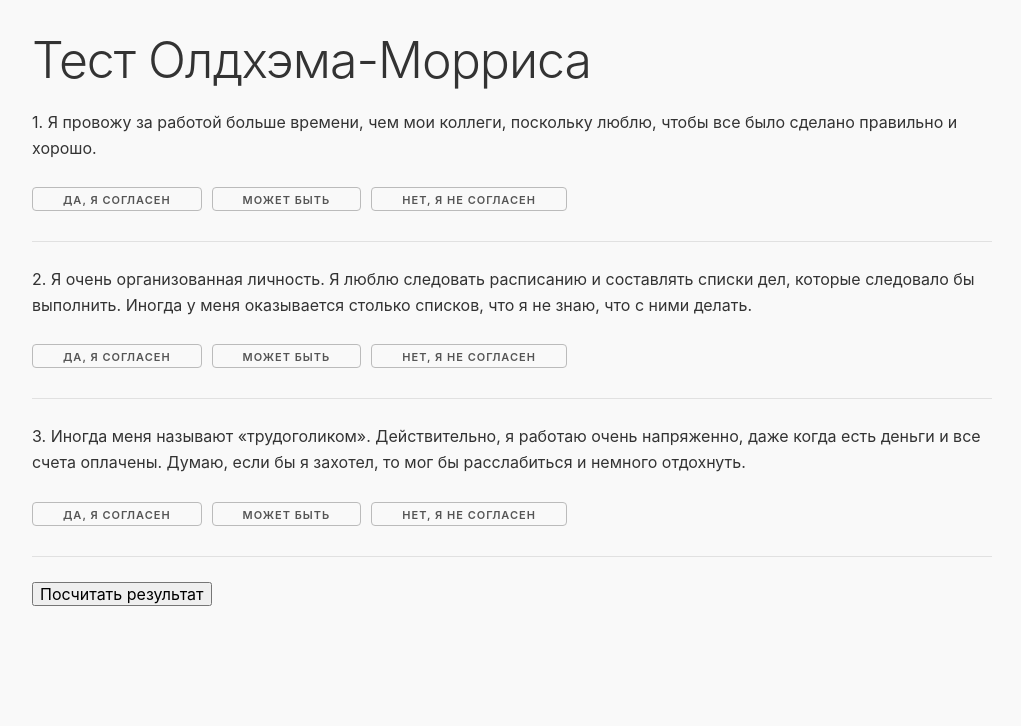
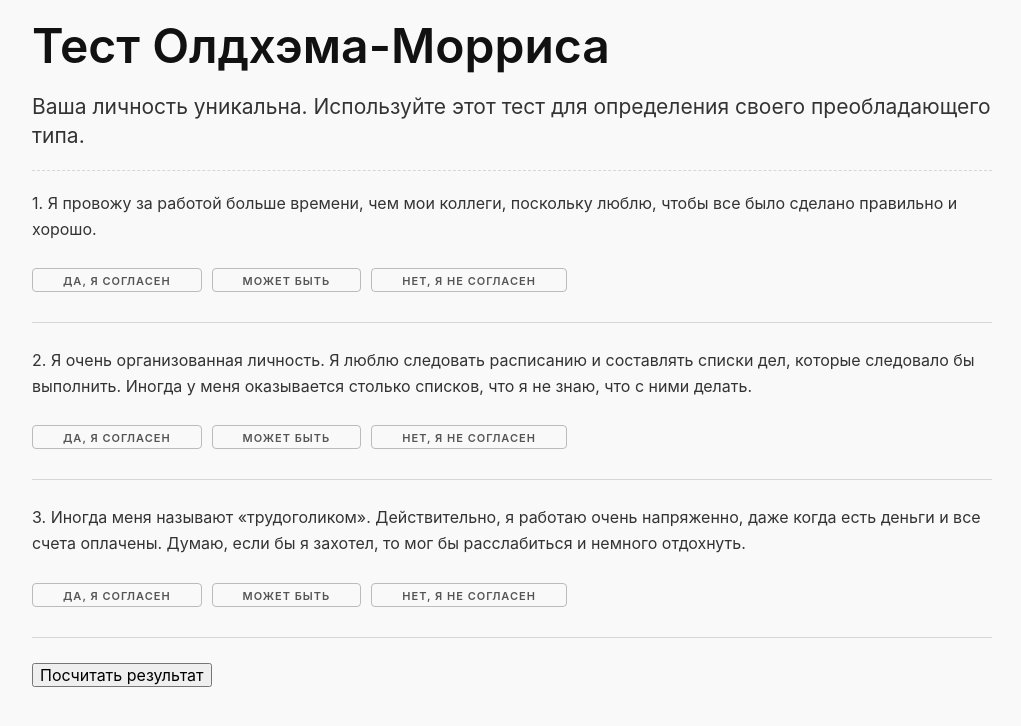
Before and after one commit to roxkisrover/myneurons, a React (Create React App) app: page /oldham-morris in a window 1280 px wide. Shown: the top 726 px of the page, without its empty margins (128-1149 px from the left). Built offline with nearby package versions, Linux system fonts and the light colour scheme.

Commit message:
fix: layout and design

```diff
--- a/src/components/Frontpage.js
+++ b/src/components/Frontpage.js
@@ -49,7 +49,7 @@ const Subtitle = styled.h2`
 `;
 
 const Text = styled.p`
-  margin: 0 0 24px;
+  margin: 0 0 20px;
   font-size: 16px;
   line-height: 1.38105;
   font-weight: 400;
@@ -83,6 +83,18 @@ const StyledLink = styled(Link)`
   }
   :hover {
     background-color: #ff466a;
+  }
+`;
+
+const Note = styled.p`
+  margin: 24px 0;
+  font-size: 12px;
+  line-height: 1.4;
+  font-weight: 400;
+  color: #888;
+
+  @media (min-width: 550px) {
+    font-size: 13px;
   }
 `;
 
@@ -121,6 +133,7 @@ const Frontpage = () => (
           Отвечайте <i>«Нет, я не согласен»</i>, если утверждение совершенно ложно для вас.
         </Text>
         <StyledLink to="/oldham-morris">Начать тестирование</StyledLink>
+        <Note>Это бесплатно и не требует регистрации.</Note>
       </Section>
     </Container>
   </React.Fragment>
--- a/src/components/OldhamMorris/Question.js
+++ b/src/components/OldhamMorris/Question.js
@@ -12,7 +12,7 @@ const Divider = styled.hr`
   margin-top: 20px;
   margin-bottom: 25px;
   border-width: 0;
-  border-top: 1px solid #e1e1e1;
+  border-top: 1px solid #d6d6d6;
 `;
 
 class Question extends React.Component {
--- a/src/components/OldhamMorris/Result/ResultTemplate.js
+++ b/src/components/OldhamMorris/Result/ResultTemplate.js
@@ -4,32 +4,28 @@ import PropTypes from 'prop-types';
 import { Helmet } from 'react-helmet';
 
 const Container = styled.div`
-  position: relative;
-  margin: 30px auto;
-  padding: 0 20px;
-  width: 100%;
+  display: flex;
+  flex-direction: column;
+  justify-content: center;
+  align-items: center;
+`;
+
+const Section = styled.section`
+  padding: 20px;
   max-width: 960px;
-  box-sizing: border-box;
-
-  @media (min-width: 400px) {
-    width: 85%;
-    padding: 0;
-  }
-  @media (min-width: 550px) {
-    width: 80%;
-  }
 `;
 
 const Title = styled.h1`
-  margin-top: 0;
-  margin-bottom: 20px;
-  font-weight: 300;
-  font-size: 40px;
-  line-height: 1.2;
-  letter-spacing: -1px;
+  margin: 0 0 20px;
+  font-size: 32px;
+  line-height: 1.125;
+  font-weight: 600;
+  color: #111;
 
   @media (min-width: 550px) {
-    font-size: 50px;
+    font-size: 48px;
+    line-height: 1.08365;
+    font-weight: 600;
   }
 `;
 
@@ -40,8 +36,10 @@ const ResultTemplate = ({ title, children }) => (
     </Helmet>
 
     <Container>
-      <Title>{title}</Title>
-      {children}
+      <Section>
+        <Title>{title}</Title>
+        {children}
+      </Section>
     </Container>
   </React.Fragment>
 );
--- a/src/components/OldhamMorris/index.js
+++ b/src/components/OldhamMorris/index.js
@@ -14,32 +14,43 @@ import {
 } from '../../data/oldhamMorris';
 
 const Container = styled.div`
-  position: relative;
-  margin: 30px auto;
-  padding: 0 20px;
-  width: 100%;
+  display: flex;
+  flex-direction: column;
+  justify-content: center;
+  align-items: center;
+`;
+
+const Section = styled.section`
+  padding: 20px;
   max-width: 960px;
-  box-sizing: border-box;
+`;
 
-  @media (min-width: 400px) {
-    width: 85%;
-    padding: 0;
-  }
+const Title = styled.h1`
+  margin: 0 0 20px;
+  font-size: 32px;
+  line-height: 1.125;
+  font-weight: 600;
+  color: #111;
+
   @media (min-width: 550px) {
-    width: 80%;
+    font-size: 48px;
+    line-height: 1.08365;
+    font-weight: 600;
   }
 `;
 
-const Title = styled.h1`
-  margin-top: 0;
-  margin-bottom: 20px;
-  font-weight: 300;
-  font-size: 40px;
-  line-height: 1.2;
-  letter-spacing: -1px;
+const Description = styled.p`
+  margin: 0 0 20px;
+  padding-bottom: 20px;
+  font-size: 19px;
+  line-height: 1.42115;
+  font-weight: 400;
+  border-bottom: 1px dashed #d6d6d6;
 
   @media (min-width: 550px) {
-    font-size: 50px;
+    font-size: 21px;
+    line-height: 1.38105;
+    font-weight: 400;
   }
 `;
 
@@ -123,7 +134,12 @@ class OldhamMorris extends React.Component {
         </Helmet>
 
         <Container>
+          <Section>
             <Title>Тест Олдхэма-Морриса</Title>
+            <Description>
+              Ваша личность уникальна. Используйте этот тест для определения своего преобладающего
+              типа.
+            </Description>
             {questionsData.map(question => (
               <Question
                 answersData={answersData}
@@ -142,6 +158,7 @@ class OldhamMorris extends React.Component {
                 <StyledLink to={link}>Перейти к результату</StyledLink>
               </LinkContainer>
             )}
+          </Section>
         </Container>
       </React.Fragment>
     );
```
Lines whose indentation alone changed are shown as unchanged.
